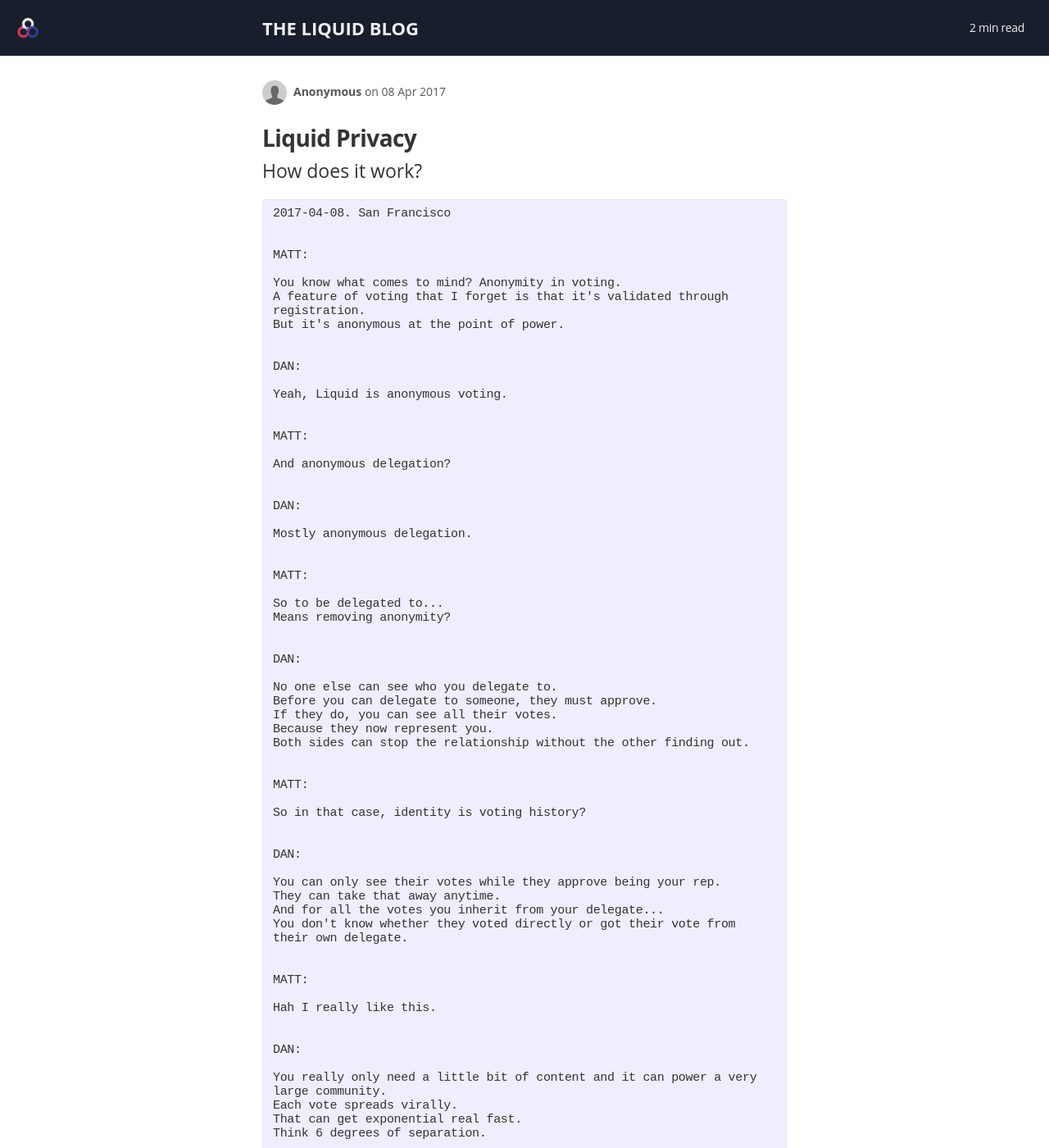
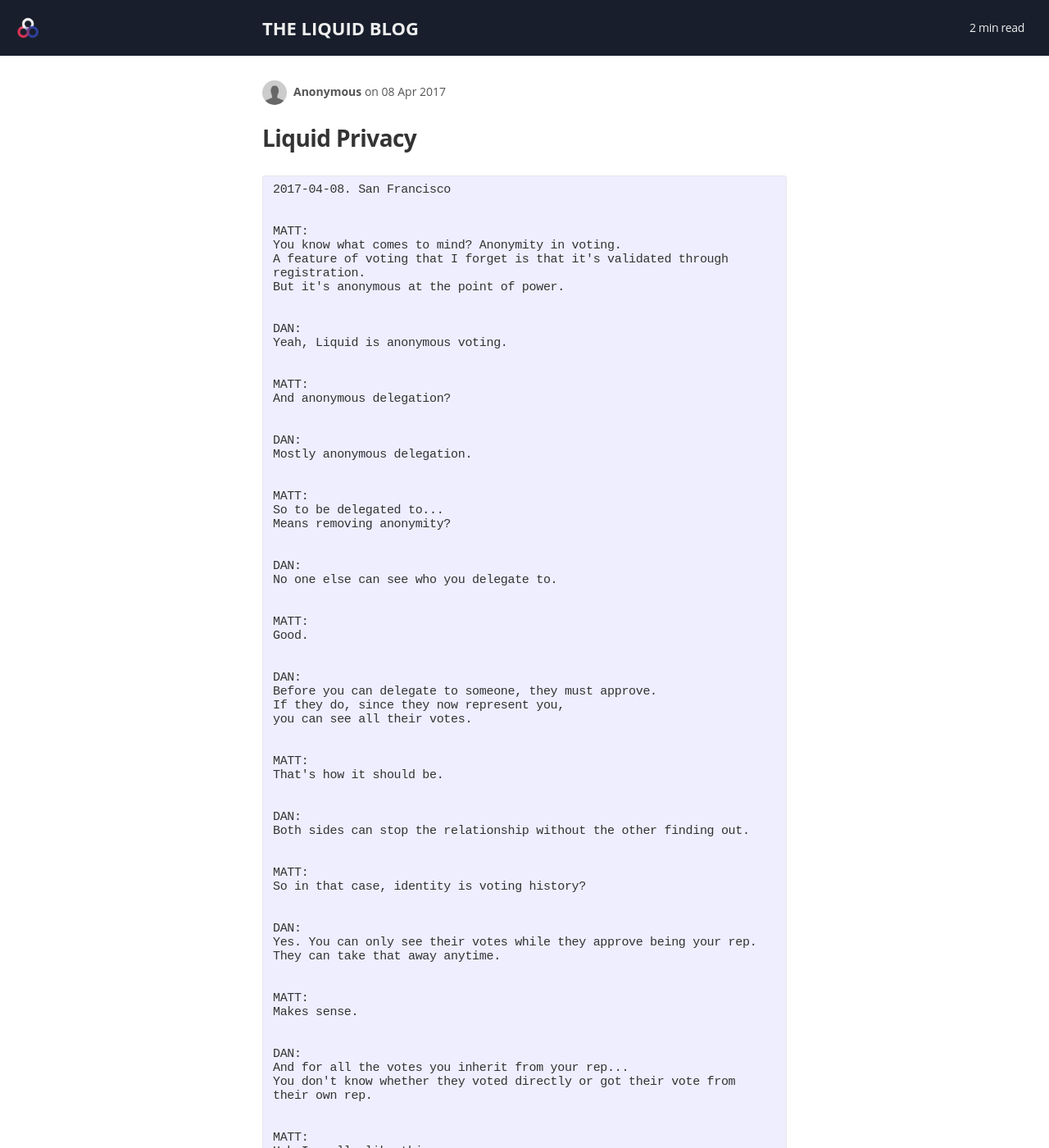
Before and after one commit to voteliquid/blog, a Jekyll site: the page built from _posts/2017-04-08-liquid-privacy.md, in a window 1280 px wide and 1400 px high. Shown: the whole window at 82% size. Built offline with Jekyll 4.4.1, drawn with Linux system fonts in a browser that asks for light colours; nearby versions of some CDN libraries; some web fonts are replaced; some of the changed text lies outside the part shown.

Commit message:
Update Liquid Privacy

```diff
--- a/_posts/2017-04-08-liquid-privacy.md
+++ b/_posts/2017-04-08-liquid-privacy.md
@@ -1,81 +1,94 @@
 ---
 layout: post
 title: Liquid Privacy
-subtitle: "How does it work?"
 author: anonymous
 date: 2017-04-08
 excerpt: ""
 ---
 
-<pre style="white-space: pre-wrap">
+<pre style="margin-top:30px; white-space:pre-wrap">
 2017-04-08. San Francisco
 
 
 MATT:
-
 You know what comes to mind? Anonymity in voting.
 A feature of voting that I forget is that it's validated through registration.
 But it's anonymous at the point of power.
 
 
 DAN:
-
 Yeah, Liquid is anonymous voting.
 
 
 MATT:
-
 And anonymous delegation?
 
 
 DAN:
-
 Mostly anonymous delegation.
 
 
 MATT:
-
 So to be delegated to...
 Means removing anonymity?
 
 
 DAN:
+No one else can see who you delegate to.
 
-No one else can see who you delegate to.
+
+MATT:
+Good.
+
+
+DAN:
 Before you can delegate to someone, they must approve.
-If they do, you can see all their votes.
-Because they now represent you.
+If they do, since they now represent you,
+you can see all their votes.
+
+
+MATT:
+That's how it should be.
+
+
+DAN:
 Both sides can stop the relationship without the other finding out.
 
 
 MATT:
-
 So in that case, identity is voting history?
 
 
 DAN:
-
-You can only see their votes while they approve being your rep.
+Yes. You can only see their votes while they approve being your rep.
 They can take that away anytime.
-And for all the votes you inherit from your delegate...
-You don't know whether they voted directly or got their vote from their own delegate.
 
 
 MATT:
+Makes sense.
 
+
+DAN:
+And for all the votes you inherit from your rep...
+You don't know whether they voted directly or got their vote from their own rep.
+
+
+MATT:
 Hah I really like this.
 
 
 DAN:
+You add the people who you think are smart.
 
-You really only need a little bit of content and it can power a very large community.
+
+DAN:
+You only need a little bit of content and it can drive a very large community.
 Each vote spreads virally.
 That can get exponential real fast.
-Think 6 degrees of separation.
+6 degrees of separation.
 
 
 MATT:
-
 Yeah. At scale.
 I'm having my mind blown a little bit though.
 
```
